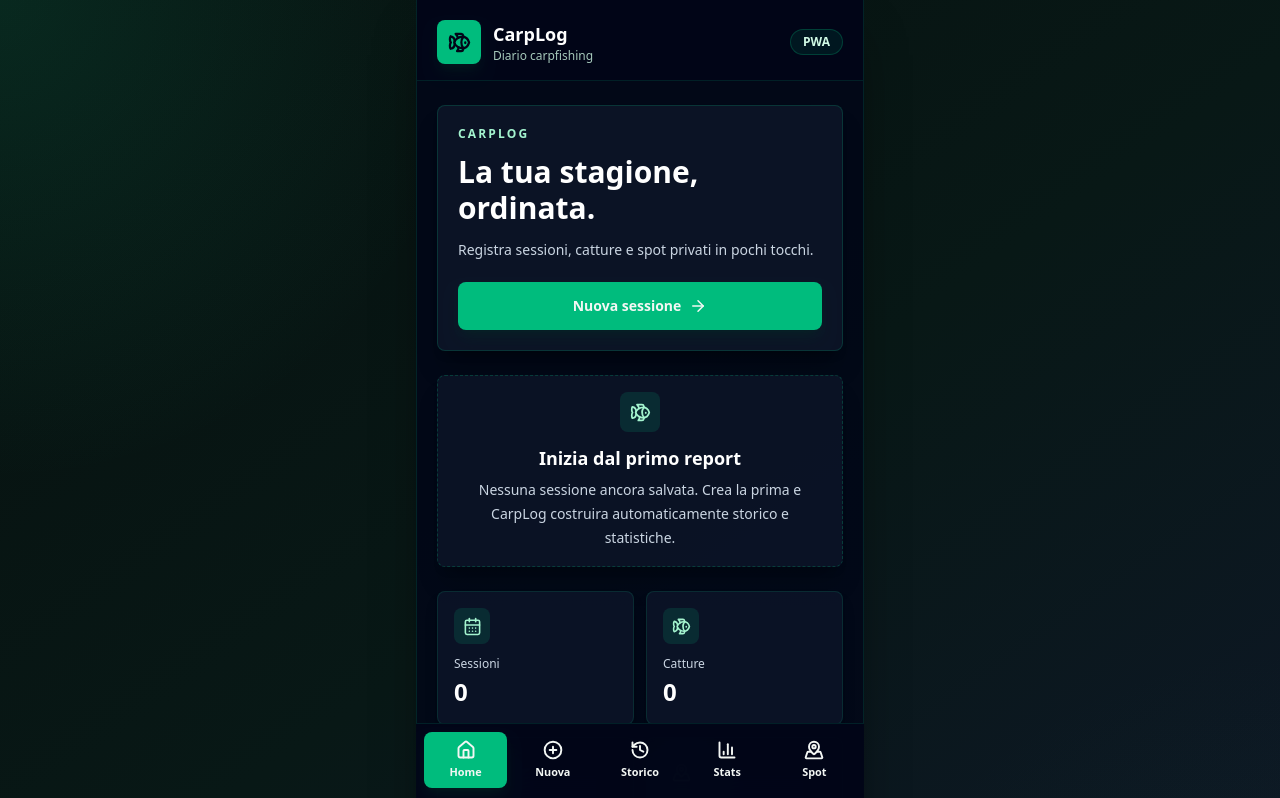
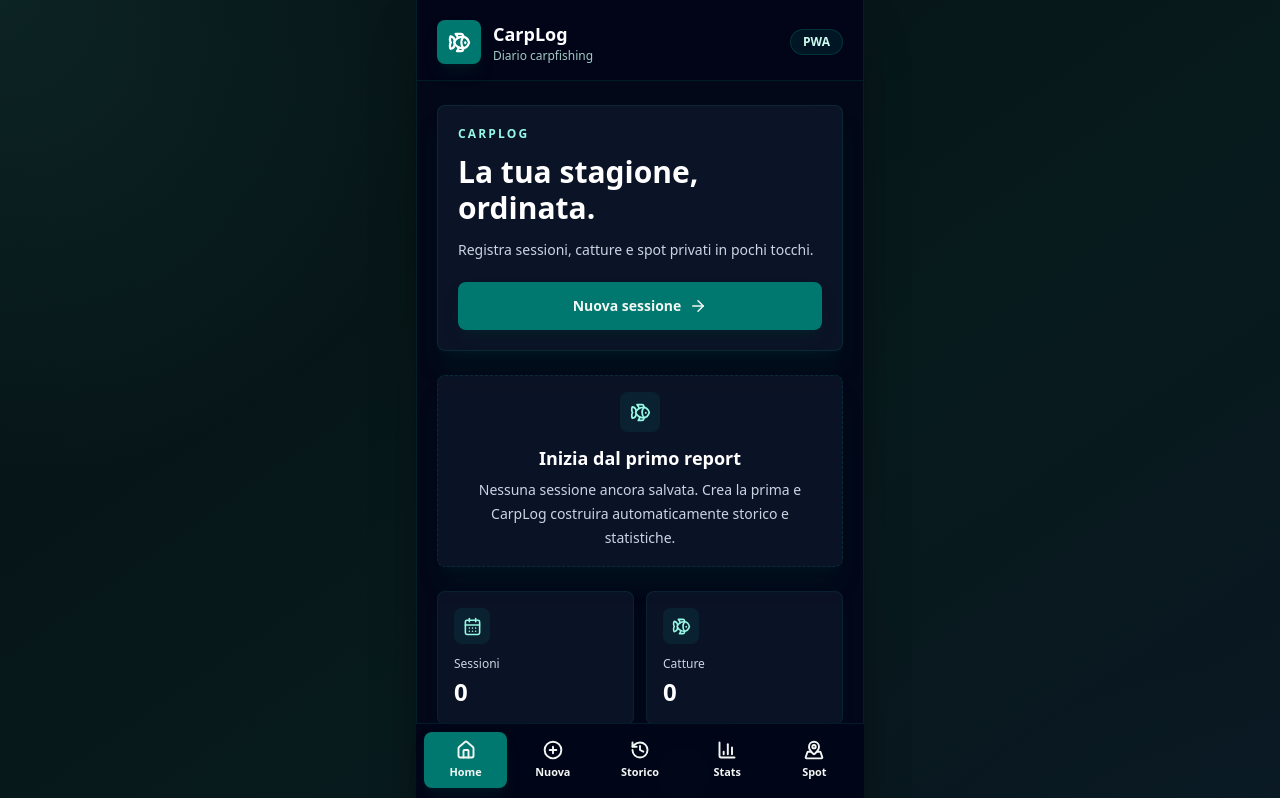
Before and after one commit to zambedoardo0716-prog/CarpLog, a Next.js app: page / in a window 1280 px wide. Shown: the top 798 px of the page. Built offline with nearby package versions, Linux system fonts and the light colour scheme.

Commit message:
rewind UI

```diff
--- a/src/app/globals.css
+++ b/src/app/globals.css
@@ -7,7 +7,7 @@
 
 :root {
   color-scheme: dark;
-  --background: #07110f;
+  --background: #061214;
   --foreground: #f3f7f4;
 }
 
@@ -24,9 +24,9 @@ body {
   min-height: 100vh;
   margin: 0;
   background:
-    radial-gradient(circle at top left, rgba(16, 185, 129, 0.14), transparent 30rem),
-    radial-gradient(circle at bottom right, rgba(20, 83, 45, 0.14), transparent 28rem),
-    linear-gradient(145deg, #07110f 0%, #081816 48%, #0f172a 100%);
+    radial-gradient(circle at top left, rgba(45, 127, 119, 0.16), transparent 30rem),
+    radial-gradient(circle at bottom right, rgba(15, 76, 80, 0.14), transparent 28rem),
+    linear-gradient(145deg, #061214 0%, #071a1c 50%, #0b1624 100%);
   color: var(--foreground);
 }
 
--- a/src/components/app-shell.tsx
+++ b/src/components/app-shell.tsx
@@ -10,23 +10,23 @@ export function AppShell({ children }: { children: ReactNode }) {
   const pathname = usePathname();
 
   return (
-    <div className="mx-auto flex min-h-screen w-full max-w-md flex-col overflow-hidden border-x border-emerald-500/15 bg-slate-950/85 shadow-2xl shadow-black/45">
-      <header className="sticky top-0 z-20 border-b border-emerald-500/15 bg-slate-950/90 px-5 pb-4 pt-5 backdrop-blur-xl">
+    <div className="mx-auto flex min-h-screen w-full max-w-md flex-col overflow-hidden border-x border-teal-700/20 bg-slate-950/88 shadow-2xl shadow-black/45">
+      <header className="sticky top-0 z-20 border-b border-teal-700/20 bg-slate-950/92 px-5 pb-4 pt-5 backdrop-blur-xl">
         <div className="flex items-center justify-between gap-4">
           <Link href="/" className="flex items-center gap-3">
-            <span className="grid h-11 w-11 place-items-center rounded-lg bg-emerald-500 text-slate-950 shadow-lg shadow-emerald-950/35">
+            <span className="grid h-11 w-11 place-items-center rounded-lg bg-teal-700 text-white shadow-lg shadow-teal-950/35">
               <Fish aria-hidden="true" size={23} strokeWidth={2.4} />
             </span>
             <span>
               <span className="block text-lg font-semibold tracking-normal text-white">
                 CarpLog
               </span>
-              <span className="block text-xs font-medium text-emerald-100/80">
+              <span className="block text-xs font-medium text-teal-100/80">
                 Diario carpfishing
               </span>
             </span>
           </Link>
-          <div className="rounded-full border border-emerald-500/25 bg-emerald-500/10 px-3 py-1 text-xs font-semibold text-emerald-100">
+          <div className="rounded-full border border-teal-700/30 bg-teal-700/15 px-3 py-1 text-xs font-semibold text-teal-100">
             PWA
           </div>
         </div>
@@ -34,7 +34,7 @@ export function AppShell({ children }: { children: ReactNode }) {
 
       <main className="flex-1 px-5 pb-28 pt-6">{children}</main>
 
-      <nav className="fixed inset-x-0 bottom-0 z-30 mx-auto max-w-md border-t border-emerald-500/15 bg-slate-950/95 px-2 pb-3 pt-2 backdrop-blur-xl">
+      <nav className="fixed inset-x-0 bottom-0 z-30 mx-auto max-w-md border-t border-teal-700/20 bg-slate-950/96 px-2 pb-3 pt-2 backdrop-blur-xl">
         <div className="grid grid-cols-5 gap-1">
           {navigation.map((item) => {
             const Icon = item.icon;
@@ -48,8 +48,8 @@ export function AppShell({ children }: { children: ReactNode }) {
                 aria-current={isActive ? "page" : undefined}
                 className={`flex min-h-14 flex-col items-center justify-center gap-1 rounded-lg px-1 text-[0.68rem] font-semibold transition ${
                   isActive
-                    ? "bg-emerald-500 text-slate-950 shadow-lg shadow-emerald-950/35"
-                    : "text-slate-300 hover:bg-emerald-500/10 hover:text-white"
+                    ? "bg-teal-700 text-white shadow-lg shadow-teal-950/35"
+                    : "text-slate-300 hover:bg-teal-700/15 hover:text-white"
                 }`}
               >
                 <Icon aria-hidden="true" size={20} strokeWidth={2.3} />
--- a/src/components/home-dashboard.tsx
+++ b/src/components/home-dashboard.tsx
@@ -205,8 +205,8 @@ export function HomeDashboard() {
 
   return (
     <div className="space-y-6">
-      <section className="overflow-hidden rounded-lg border border-emerald-500/20 bg-slate-900/75 p-5 shadow-xl shadow-black/25">
-        <p className="text-xs font-semibold uppercase tracking-[0.18em] text-emerald-200">
+      <section className="overflow-hidden rounded-lg border border-teal-700/20 bg-slate-900/75 p-5 shadow-xl shadow-teal-950/25">
+        <p className="text-xs font-semibold uppercase tracking-[0.18em] text-teal-200">
           CarpLog
         </p>
         <h1 className="mt-3 text-3xl font-bold tracking-normal text-white">
@@ -217,7 +217,7 @@ export function HomeDashboard() {
         </p>
         <Link
           href="/nuova-sessione"
-          className="mt-5 inline-flex min-h-12 w-full items-center justify-center gap-2 rounded-lg bg-emerald-500 px-4 text-sm font-bold text-slate-950 shadow-lg shadow-emerald-950/35 transition hover:bg-emerald-400"
+          className="mt-5 inline-flex min-h-12 w-full items-center justify-center gap-2 rounded-lg bg-teal-700 px-4 text-sm font-bold text-white shadow-lg shadow-teal-950/35 transition hover:bg-teal-600"
         >
           Nuova sessione
           <ArrowRight aria-hidden="true" size={18} />
@@ -225,8 +225,8 @@ export function HomeDashboard() {
       </section>
 
       {!hasSessions ? (
-        <section className="rounded-lg border border-dashed border-emerald-500/25 bg-slate-900/70 p-4 text-center shadow-xl shadow-black/20">
-          <div className="mx-auto grid h-10 w-10 place-items-center rounded-lg bg-emerald-500/15 text-emerald-200">
+        <section className="rounded-lg border border-dashed border-teal-700/25 bg-slate-900/70 p-4 text-center shadow-xl shadow-teal-950/20">
+          <div className="mx-auto grid h-10 w-10 place-items-center rounded-lg bg-teal-700/15 text-teal-200">
             <Fish aria-hidden="true" size={21} />
           </div>
           <h2 className="mt-3 text-lg font-bold text-white">
@@ -240,11 +240,11 @@ export function HomeDashboard() {
       ) : null}
 
       {summary.latestSession ? (
-        <section className="rounded-lg border border-emerald-500/15 bg-slate-900/75 p-4 shadow-xl shadow-black/20">
+        <section className="rounded-lg border border-teal-700/15 bg-slate-900/75 p-4 shadow-xl shadow-teal-950/20">
           <div className="flex items-center justify-between gap-3">
             <h2 className="text-lg font-semibold text-white">Ultima sessione</h2>
             {hasLocation(summary.latestSession) ? (
-              <span className="inline-flex items-center gap-1 rounded-lg bg-emerald-500/15 px-2 py-1 text-xs font-bold text-emerald-200">
+              <span className="inline-flex items-center gap-1 rounded-lg bg-teal-700/15 px-2 py-1 text-xs font-bold text-teal-200">
                 <LocateFixed aria-hidden="true" size={14} />
                 GPS
               </span>
@@ -252,7 +252,7 @@ export function HomeDashboard() {
           </div>
 
           <div className="mt-4">
-            <p className="flex items-center gap-2 text-sm font-semibold text-emerald-200">
+            <p className="flex items-center gap-2 text-sm font-semibold text-teal-200">
               <CalendarDays aria-hidden="true" size={16} />
               {formatDate(summary.latestSession.session.date)}
             </p>
@@ -278,7 +278,7 @@ export function HomeDashboard() {
           </div>
 
           <button
-            className="mt-4 inline-flex min-h-11 w-full items-center justify-center gap-2 rounded-lg border border-emerald-500/35 bg-emerald-500/15 px-4 text-sm font-bold text-emerald-100 transition hover:bg-emerald-500/20"
+            className="mt-4 inline-flex min-h-11 w-full items-center justify-center gap-2 rounded-lg border border-teal-700/35 bg-teal-700/15 px-4 text-sm font-bold text-teal-100 transition hover:bg-teal-700/20"
             type="button"
             onClick={() => setSelectedSession(summary.latestSession)}
           >
@@ -295,9 +295,9 @@ export function HomeDashboard() {
           return (
             <article
               key={card.label}
-              className="min-h-28 rounded-lg border border-emerald-500/15 bg-slate-900/72 p-4 shadow-lg shadow-black/20"
+              className="min-h-28 rounded-lg border border-teal-700/15 bg-slate-900/72 p-4 shadow-lg shadow-teal-950/15"
             >
-              <div className="mb-3 grid h-9 w-9 place-items-center rounded-lg bg-emerald-500/15 text-emerald-200">
+              <div className="mb-3 grid h-9 w-9 place-items-center rounded-lg bg-teal-700/15 text-teal-200">
                 <Icon aria-hidden="true" size={19} />
               </div>
               <p className="text-xs font-medium text-slate-300">{card.label}</p>
@@ -313,7 +313,7 @@ export function HomeDashboard() {
         <div className="flex items-center justify-between gap-3">
           <h2 className="text-lg font-semibold text-white">Attivita recente</h2>
           <Link
-            className="inline-flex items-center gap-1 text-xs font-bold text-emerald-200"
+            className="inline-flex items-center gap-1 text-xs font-bold text-teal-200"
             href="/storico"
           >
             Storico
@@ -329,7 +329,7 @@ export function HomeDashboard() {
               return (
                 <article
                   key={entry.id}
-                  className="flex items-center justify-between gap-3 rounded-lg border border-emerald-500/15 bg-slate-900/72 p-3"
+                  className="flex items-center justify-between gap-3 rounded-lg border border-teal-700/15 bg-slate-900/72 p-3"
                 >
                   <div className="min-w-0">
                     <p className="truncate text-sm font-semibold text-white">
@@ -343,11 +343,11 @@ export function HomeDashboard() {
                     {hasLocation(entry) ? (
                       <LocateFixed
                         aria-label="Posizione salvata"
-                        className="text-emerald-200"
+                        className="text-teal-200"
                         size={16}
                       />
                     ) : null}
-                    <span className="inline-flex items-center gap-1 rounded-lg bg-emerald-500/15 px-2 py-1 text-xs font-bold text-emerald-100">
+                    <span className="inline-flex items-center gap-1 rounded-lg bg-teal-700/15 px-2 py-1 text-xs font-bold text-teal-100">
                       <Fish aria-hidden="true" size={14} />
                       {catchesCount}
                     </span>
@@ -357,7 +357,7 @@ export function HomeDashboard() {
             })}
           </div>
         ) : (
-          <div className="rounded-lg border border-dashed border-emerald-500/15 bg-slate-950/55 p-4 text-sm text-slate-300">
+          <div className="rounded-lg border border-dashed border-teal-700/15 bg-slate-950/55 p-4 text-sm text-slate-300">
             Le tue ultime sessioni compariranno qui.
           </div>
         )}
@@ -372,12 +372,12 @@ export function HomeDashboard() {
           onClick={() => setSelectedSession(null)}
         >
           <section
-            className="mx-auto max-h-[88vh] w-full max-w-md overflow-y-auto rounded-lg border border-emerald-500/15 bg-slate-950 shadow-2xl shadow-black/60"
+            className="mx-auto max-h-[88vh] w-full max-w-md overflow-y-auto rounded-lg border border-teal-700/15 bg-slate-950 shadow-2xl shadow-black/60"
             onClick={(event) => event.stopPropagation()}
           >
-            <div className="sticky top-0 z-10 flex items-start justify-between gap-3 border-b border-emerald-500/15 bg-slate-950/95 p-4 backdrop-blur-xl">
+            <div className="sticky top-0 z-10 flex items-start justify-between gap-3 border-b border-teal-700/15 bg-slate-950/95 p-4 backdrop-blur-xl">
               <div>
-                <p className="text-xs font-semibold uppercase tracking-[0.18em] text-emerald-200">
+                <p className="text-xs font-semibold uppercase tracking-[0.18em] text-teal-200">
                   Ultima sessione
                 </p>
                 <h2
@@ -389,7 +389,7 @@ export function HomeDashboard() {
               </div>
               <button
                 aria-label="Chiudi report sessione"
-                className="grid h-10 w-10 shrink-0 place-items-center rounded-lg border border-emerald-500/15 text-slate-300 transition hover:bg-emerald-500/10 hover:text-white"
+                className="grid h-10 w-10 shrink-0 place-items-center rounded-lg border border-teal-700/15 text-slate-300 transition hover:bg-teal-700/10 hover:text-white"
                 type="button"
                 onClick={() => setSelectedSession(null)}
               >
@@ -423,7 +423,7 @@ export function HomeDashboard() {
               </dl>
 
               {selectedSession.notes ? (
-                <section className="rounded-lg border border-emerald-500/15 bg-slate-950/45 p-4">
+                <section className="rounded-lg border border-teal-700/15 bg-slate-950/45 p-4">
                   <h3 className="text-sm font-semibold text-white">Note</h3>
                   <p className="mt-2 text-sm leading-6 text-slate-300">
                     {selectedSession.notes}
@@ -438,9 +438,9 @@ export function HomeDashboard() {
                     {getCatches(selectedSession).map((catchEntry, index) => (
                       <article
                         key={`${catchEntry.id}-${index}`}
-                        className="rounded-lg border border-emerald-500/15 bg-slate-900/75 p-4"
+                        className="rounded-lg border border-teal-700/15 bg-slate-900/75 p-4"
                       >
-                        <p className="text-sm font-semibold text-emerald-200">
+                        <p className="text-sm font-semibold text-teal-200">
                           Cattura {index + 1}
                         </p>
                         <dl className="mt-3 grid grid-cols-2 gap-3">
@@ -461,7 +461,7 @@ export function HomeDashboard() {
                     ))}
                   </div>
                 ) : (
-                  <div className="rounded-lg border border-dashed border-emerald-500/15 bg-slate-950/55 p-4 text-sm text-slate-300">
+                  <div className="rounded-lg border border-dashed border-teal-700/15 bg-slate-950/55 p-4 text-sm text-slate-300">
                     Nessuna cattura registrata per questa sessione.
                   </div>
                 )}
```
